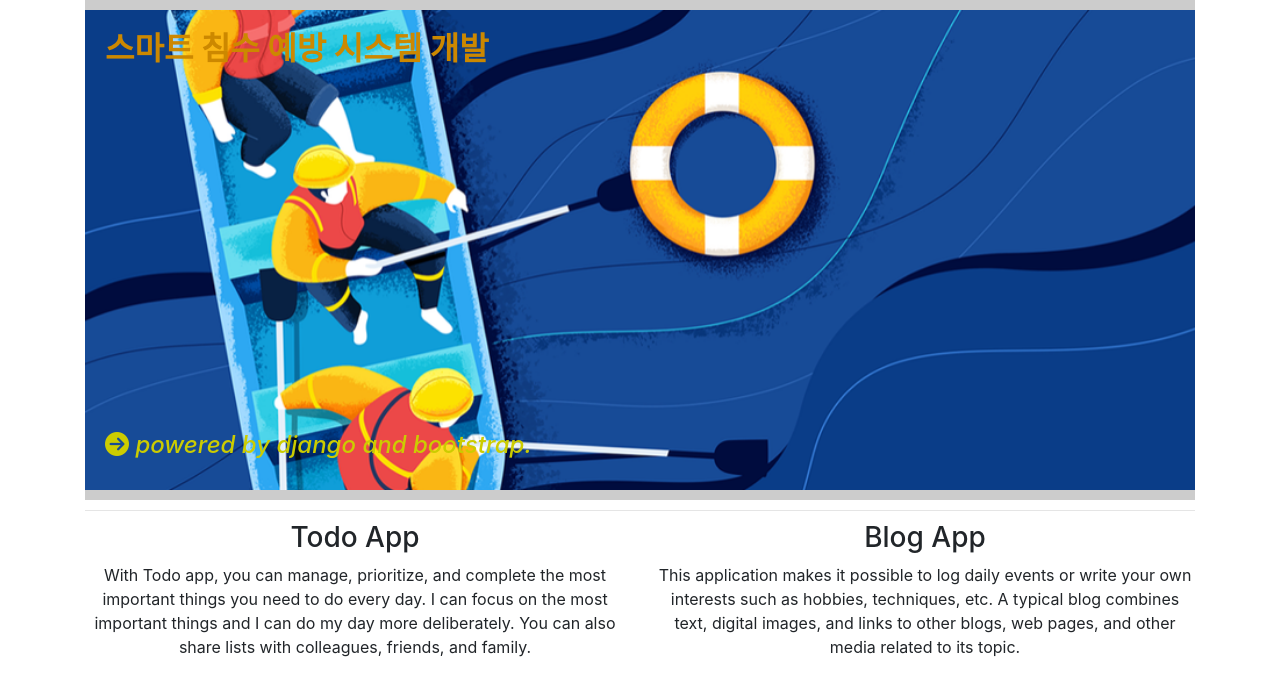
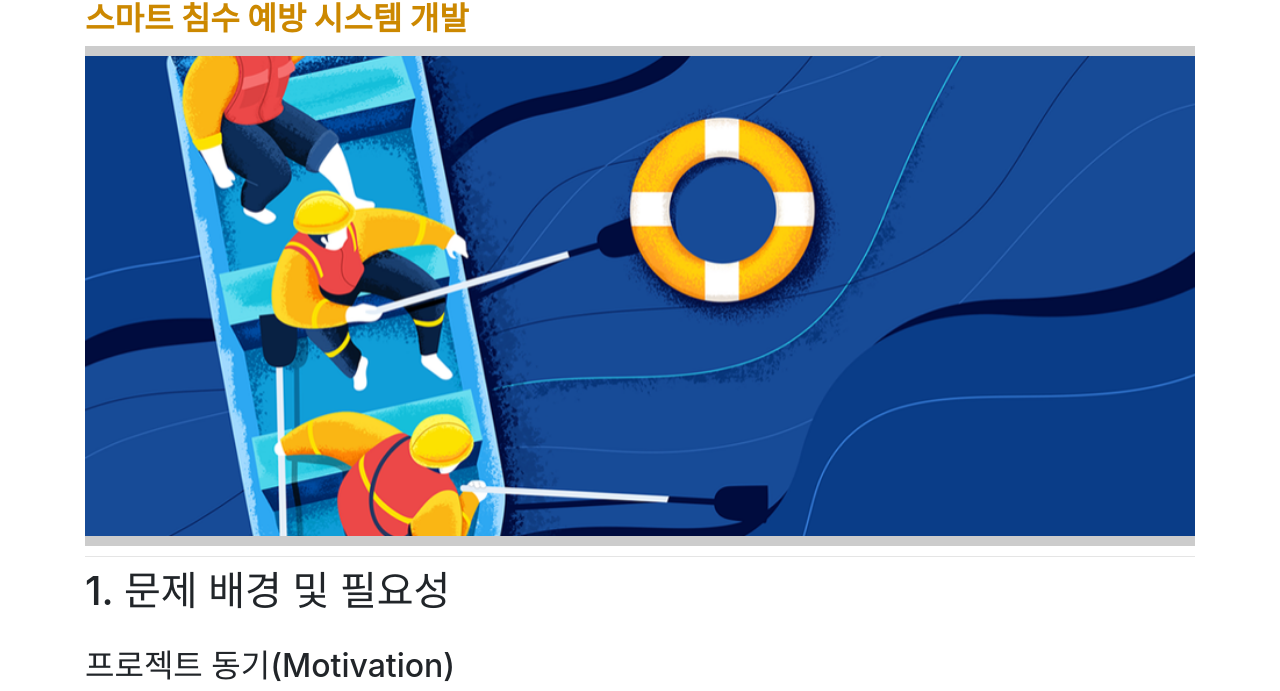
Before and after one commit to kho903/Project_Reflux, a Django app: page / in a window 1280 px wide. Shown: the part 90-781 px from the top of the page. Before the commit the page ends 747 px from the top, so only its background shows below. Run offline with Django 3.2, Linux system fonts and the light colour scheme; some libraries are stand-ins or nearby versions.

Commit message:
홈 설명 추가

```diff
--- a/Web/templates/home.html
+++ b/Web/templates/home.html
@@ -34,27 +34,115 @@
 {% endblock %}
 
 {% block content %}
+    <h2 class="title">스마트 침수 예방 시스템 개발</h2>
     <div class="home-window">
-        <h2 class="title">스마트 침수 예방 시스템 개발</h2>
-        <h4 class="powered"><i class="fas fa-arrow-circle-right"></i> powered by django and bootstrap.</h4>
+        {#        <h4 class="powered"><i class="fas fa-arrow-circle-right"></i> powered by django and bootstrap.</h4>#}
     </div>
 
     <hr style="margin: 10px 0;">
 
-    <div class="row text-center">
+    {#    <div class="row text-center">#}
+    {#        <div class="col-sm-6">#}
+    {#            <h3>Todo App</h3>#}
+    {#            <p>With Todo app, you can manage, prioritize, and complete the most important things#}
+    {#                you need to do every day. I can focus on the most important things#}
+    {#                and I can do my day more deliberately.#}
+    {#                You can also share lists with colleagues, friends, and family.</p>#}
+    {#        </div>#}
+    {#        <div class="col-sm-6">#}
+    {#            <h3>Blog App</h3>#}
+    {#            <p>This application makes it possible to log daily events or write your own interests#}
+    {#                such as hobbies, techniques, etc.#}
+    {#                A typical blog combines text, digital images, and links to other blogs, web pages,#}
+    {#                and other media related to its topic.</p>#}
+    {#        </div>#}
+    {#    </div>#}
+    <h1>1. 문제 배경 및 필요성</h1><br>
+    <h2>프로젝트 동기(Motivation)</h2>
+    <div class="row">
         <div class="col-sm-6">
-            <h3>Todo App</h3>
-            <p>With Todo app, you can manage, prioritize, and complete the most important things
-                you need to do every day. I can focus on the most important things
-                and I can do my day more deliberately.
-                You can also share lists with colleagues, friends, and family.</p>
+            <img src="{% static 'img/침수news.jpg' %}" width="550">
         </div>
         <div class="col-sm-6">
-            <h3>Blog App</h3>
-            <p>This application makes it possible to log daily events or write your own interests
-                such as hobbies, techniques, etc.
-                A typical blog combines text, digital images, and links to other blogs, web pages,
-                and other media related to its topic.</p>
+            <h5>부산 기록적 폭우에 곳곳 침수 ··· 3명 사망</h5>
+            <p>이이슬 기자 (KBS NEWS), 2020.07.24</p>
+            <h5>'3명 목숨 앗아간' 부산 지하차도 침수사고... 통제 왜 늦었나</h5>
+            <p>&lt;동아일보&gt;, 2020.07.24</p>
+            <h5>"폭우에 배수펌프 무용지물" 대전서도 사람잡는 지하차도 논란</h5>
+            <p>김병헌 기자, &lt;중앙일보&gt; 2020.08.05</p>
+            <h5>배수펌프 3개 있는데도 ··· 지하차도 참사 '6년 전과 판박이'</h5>
+            <p>김광수 기자 외 3명, &lt;한겨레&gt; 2020.07.24</p>
         </div>
     </div>
+    <br><br>
+    <h2>원인</h2>
+    <h3>(거시적 분석)</h3><br>
+    <h3>&#9312; 높은 빈도의 호우 재해</h3><br>
+    <div class="row">
+        <div class="col-sm-6">
+            <img src="{% static 'img/인명피해.png' %}" width="550">
+        </div>
+        <div class="col-sm-6">
+            <li>10년간 호우로 인한 인명 피해 사고 최다</li><br>
+            <li>10년간 호우로 인한 재해 피홰액 최대</li><br>
+            <li>2015년 제외 지속적인 호우 피해 발생</li><br>
+        </div>
+    </div>
+
+    <br>
+    <h3>&#9313; 이상기후로 인한 집중 호우 발생 증가</h3><br>
+    <div class="row">
+        <div class="col-sm-6">
+            <img src="{% static 'img/호우.jpg' %}" width="550">
+            <p>한민구 기자, &lt;서울경제&gt;, 2020.08.03</p>
+        </div>
+        <div class="col-sm-6">
+            <h4>집중호우?</h4><br>
+            <li>많은 양의 비가 짧은 시간에 좁은 지역에서 집중되어 내리는 현상</li>
+            <br>
+            <li>시간당 30mm 이상또는 하루에 80mm 이상의 비가 내리는 경우</li>
+            <br>
+            <li>하루에 연강수량의 10%에 해당하는 비가 내리는 경우</li>
+            <br><br>
+            <img src="{% static 'img/강수량 기후값.png' %}" width="550">
+        </div>
+    </div>
+    <br>
+    <h3>(미시적 분석)</h3><br>
+    <h3>&#9314; 바다 근처의 저지대(부산)</h3><br>
+    <div class="row">
+        <div class="col-sm-6">
+            <img src="{% static 'img/저지대.jpg' %}" width="550">
+
+        </div>
+        <div class="col-sm-6">
+            <li>지구 온난화로 인한 해수면 상승에 따른 침수 취약 지역지</li><br>
+            <li>바다 물때인 만조에 따른 위험 시간대 중첩</li><br>
+            <li>근처 산으로부터 높은 경사를 따라 집중호우시 저지대로 유입되는 유량 증가</li>
+            <br>
+            <p>Hong, Sung-Ki, Yong-Hoon Kang, and Han-Seok Lee.
+                "A study on flooding prevention scheme due to sea level
+                rise at Young-do coast in Busan." Journal of Navigation
+                and Port Research 37.4 (2013): 409-418.</p>
+        </div>
+    </div>
+    <br><br>
+    <h3>&#9315; 높은 불투수 면적 비율</h3><br>
+    <div class="row">
+        <div class="col-sm-6">
+            <img src="{% static 'img/불투수.png' %}" width="550"><br><br>
+            <p>전국 불투수 면적률 첫 조사,&lt;환경부&gt;, 2013.10.07</p>
+        </div>
+        <div class="col-sm-6">
+            <h4>불투수 면적?</h4>
+            <li>건물 콘크리트 아스팔트 등으로 덮여 빗물이 침투하지 못하는 토지 등의 면적</li>
+            <br>
+            <li>내수 배제 불능으로 침수 및 범람 가능성 증가 원인</li>
+            <br>
+            <li>하수구 역류의 원인</li>
+            <br>
+            <br><br>
+        </div>
+    </div>
+
 {% endblock %}
```
